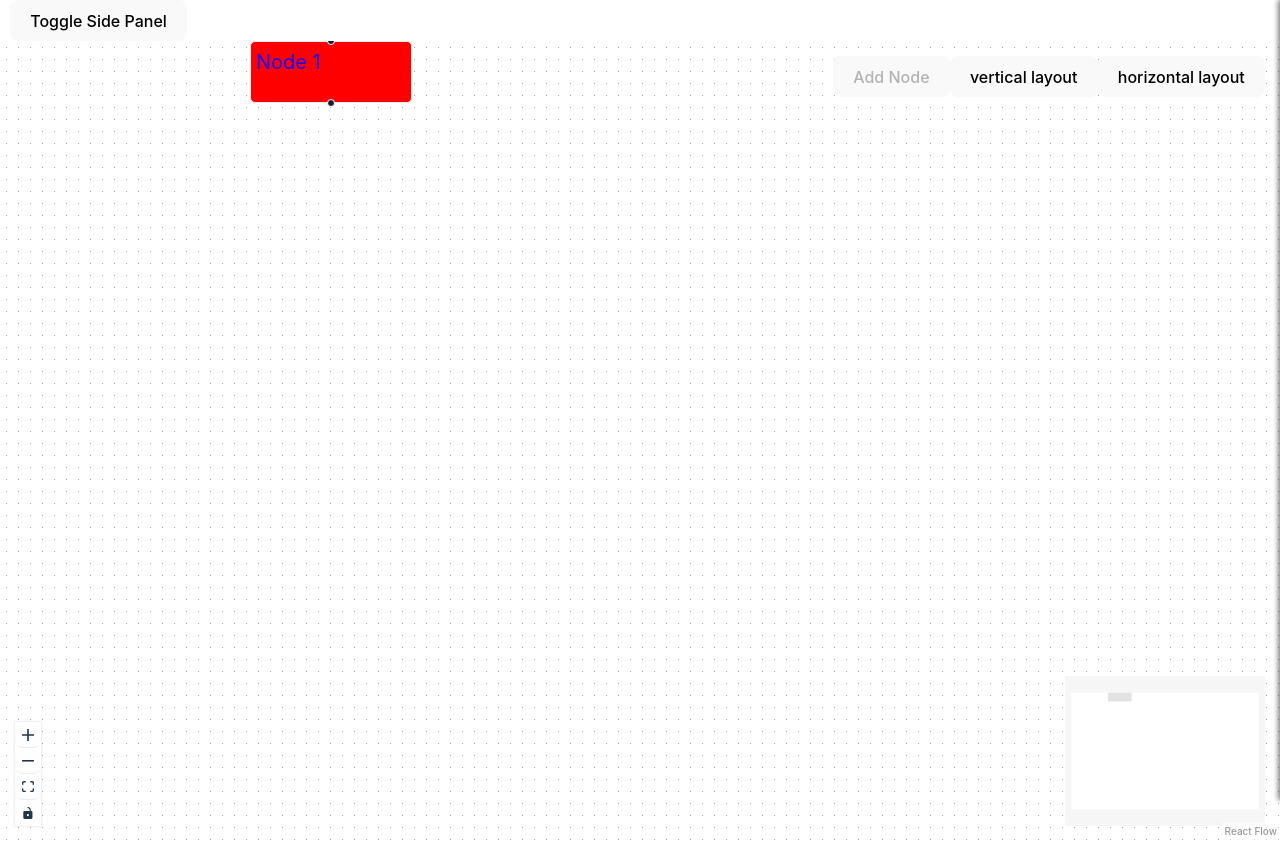
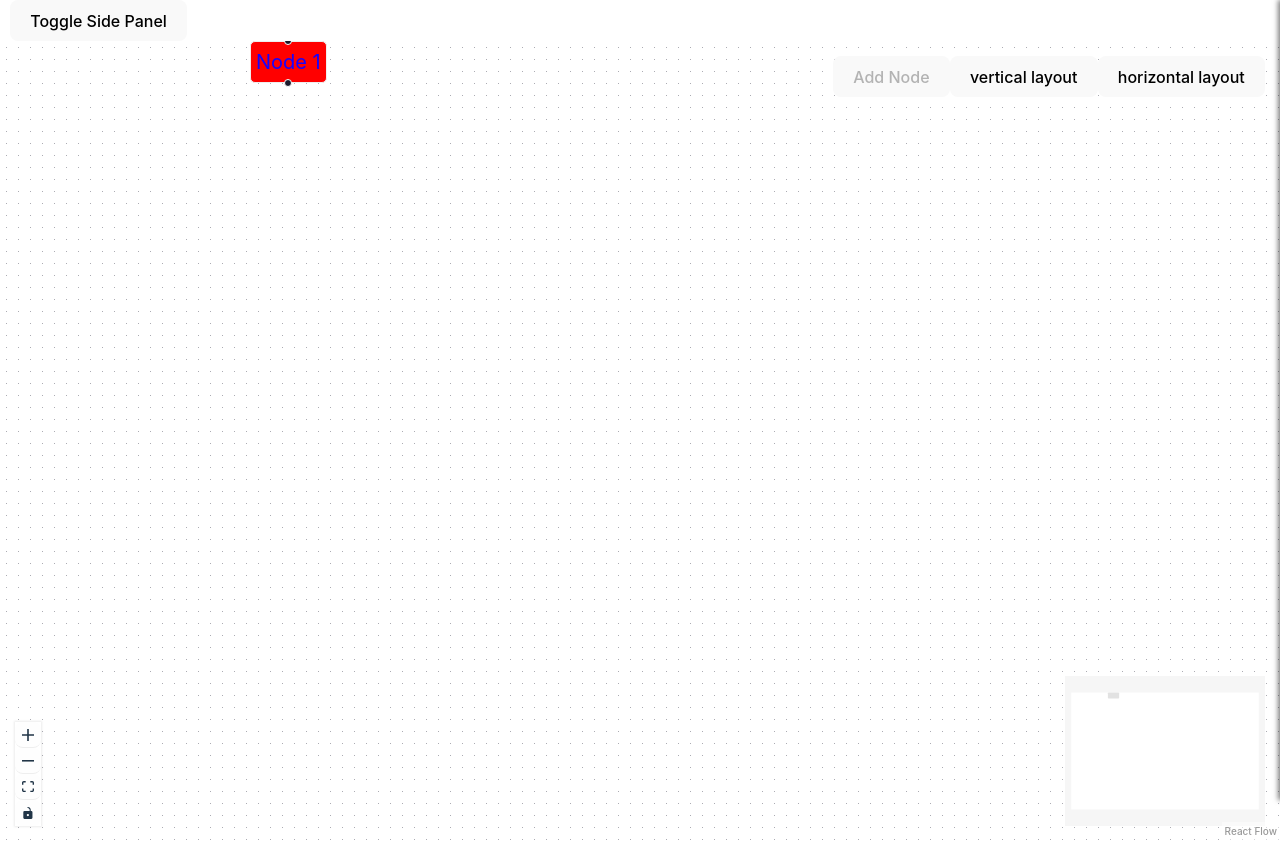
Before and after one commit to ryan3971/chatgpt-organization-and-navigation-tool, a React (Vite) app in the folder react-flow-app/: page / in a window 1280 px wide. Built offline with nearby package versions, Linux system fonts and the light colour scheme.

Commit message:
Nodes change size based on text contained within

```diff
--- a/react-flow-app/src/App.jsx
+++ b/react-flow-app/src/App.jsx
@@ -3,7 +3,7 @@ import {
 	ReactFlow,
 	ReactFlowProvider,
 	MiniMap,
-  Panel,
+  	Panel,
 	Controls,
 	Background,
 	useNodesState,
@@ -41,17 +41,19 @@ const initialNodes = [
 // you could also use useMemo inside the component
 const nodeTypes = { customNode: customNode};
 
-
 const initialEdges = [];
 
 let nodeId = 2;
 
+// The getLayoutedElements function is used to layout the nodes and edges using the dagre library. It takes the nodes and edges arrays as input and returns the layouted nodes and edges.
 const getLayoutedElements = (nodes, edges, direction = "TB") => {
 	const isHorizontal = direction === "LR";
 	dagreGraph.setGraph({ rankdir: direction });
 
+	// we need to pass a copy of the nodes to dagre.
 	nodes.forEach((node) => {
-		dagreGraph.setNode(node.id, { width: nodeWidth, height: nodeHeight });
+		const { width, height } = node.data.dimensions || { width: nodeWidth, height: nodeHeight };
+    	dagreGraph.setNode(node.id, { width, height });
 	});
 
 	edges.forEach((edge) => {
@@ -60,6 +62,7 @@ const getLayoutedElements = (nodes, edges, direction = "TB") => {
 
 	dagre.layout(dagreGraph);
 
+	// we need to update the nodes with the calculated positions
 	const newNodes = nodes.map((node) => {
 		const nodeWithPosition = dagreGraph.node(node.id);
 		const newNode = {
@@ -69,8 +72,8 @@ const getLayoutedElements = (nodes, edges, direction = "TB") => {
 			// We are shifting the dagre node position (anchor=center center) to the top left
 			// so it matches the React Flow node anchor point (top left).
 			position: {
-				x: nodeWithPosition.x - nodeWidth / 2,
-				y: nodeWithPosition.y - nodeHeight / 2,
+				x: nodeWithPosition.x - (node.data.dimensions?.width || nodeWidth) / 2,
+				y: nodeWithPosition.y - (node.data.dimensions?.height || nodeHeight) / 2,
 			},
 		};
 
@@ -80,6 +83,7 @@ const getLayoutedElements = (nodes, edges, direction = "TB") => {
 	return { nodes: newNodes, edges };
 };
 
+// Layout the initial nodes and edges
 const { nodes: layoutedNodes, edges: layoutedEdges } = getLayoutedElements(initialNodes, initialEdges);
 
 const Flow = () => {
@@ -137,6 +141,7 @@ const Flow = () => {
 		setEdges((eds) => eds.concat(newEdge));
 	};
 
+	// The onLayout function is called when the vertical or horizontal layout buttons are clicked. It layouts the nodes and edges in the specified direction.
 	const onLayout = useCallback(
 		(direction) => {
 			const { nodes: layoutedNodes, edges: layoutedEdges } = getLayoutedElements(nodes, edges, direction);
@@ -147,6 +152,7 @@ const Flow = () => {
 		[nodes, edges]
 	);
 
+	// The togglePanel function is called when the Toggle Side Panel button is clicked. It toggles the isPanelOpen state.
 	const togglePanel = () => {
 		setIsPanelOpen(!isPanelOpen);
 	};
--- a/react-flow-app/src/CustomNode.jsx
+++ b/react-flow-app/src/CustomNode.jsx
@@ -1,12 +1,27 @@
+import React, { useRef, useEffect, useState } from "react";
 import { Handle, Position } from "@xyflow/react";
 
+// CustomNode component
 function CustomNode({ data, isConnectable }) {
+	const nodeRef = useRef(null);
+	const [dimensions, setDimensions] = useState({ width: 0, height: 0 });
+
+	// Update dimensions when label or description changes
+	useEffect(() => {
+		if (nodeRef.current) {
+			const { offsetWidth, offsetHeight } = nodeRef.current;
+			setDimensions({ width: offsetWidth, height: offsetHeight });
+		}
+	}, [data.label, data.description]);
+
+	// Render the custom node with handles
 	return (
-		<div className="custom-node">
+		<div ref={nodeRef} className="custom-node">
 			<Handle type="target" position={Position.Top} isConnectable={isConnectable} />
 			<div className="custom-node_label">{data.label}</div>
 			<Handle type="source" position={Position.Bottom} id="a" isConnectable={isConnectable} />
 		</div>
-	);}
+	);
+}
 
 export default CustomNode;
--- a/react-flow-app/src/custom-node.css
+++ b/react-flow-app/src/custom-node.css
@@ -1,6 +1,6 @@
 .custom-node {
-  height: 50px;
-  width: 150px;
+  /* height: 50px;
+  width: 150px; */
   border: 1px solid #eee;
   padding: 5px;
   border-radius: 5px;
```
